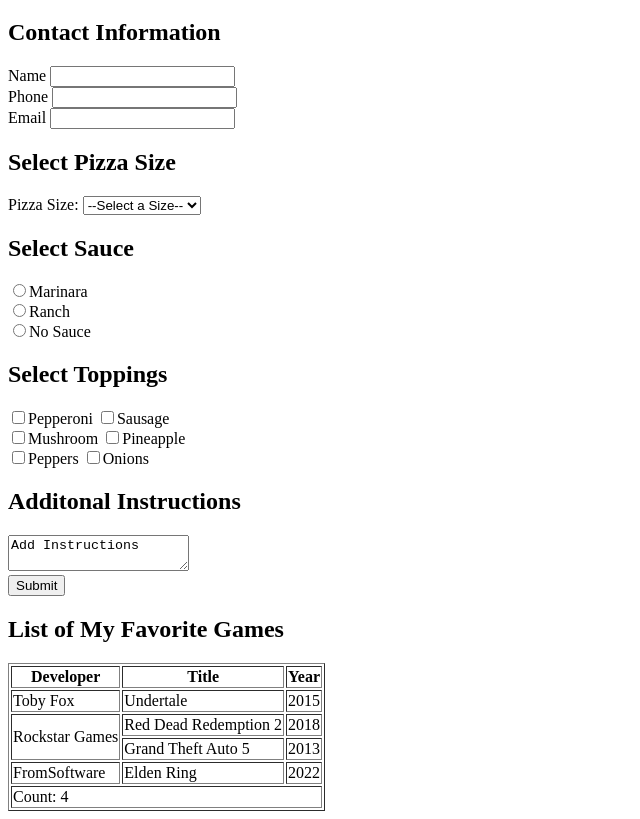
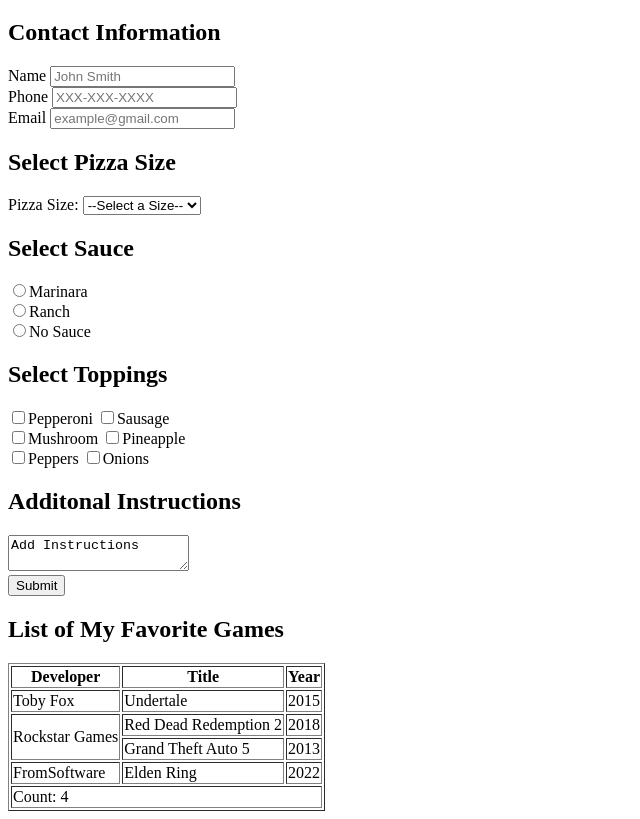
Before and after one commit to miggiewiggie/TablesandFormsAssignment, a plain HTML site: page index.html in a window 1280 px wide. Shown: the part 61-880 px from the top of the page, without its empty margins (0-640 px from the left). Drawn offline with Linux system fonts and the light colour scheme.

Commit message:
Add files via upload

```diff
--- a/index.html
+++ b/index.html
@@ -9,11 +9,11 @@
         <section>
             <h2>Contact Information</h2>
             <label for="inName">Name</label>
-            <input type="text" name="inName" id="inName" required><br>
+            <input type="text" placeholder="John Smith" name="inName" id="inName" required><br>
             <label for="inPhone">Phone</label>
-            <input type="tel" pattern="[0-9]{3}-[0-9]{3}-[0-9]{4}" name="inPhone" id="inPhone" required><br>
+            <input type="tel" placeholder ="XXX-XXX-XXXX" pattern="[0-9]{3}-[0-9]{3}-[0-9]{4}" name="inPhone" id="inPhone" required><br>
             <label for="inEmail">Email</label>
-            <input type="email" name="inEmail" id="inEmail" required><br>
+            <input type="email" placeholder= "example@gmail.com" name="inEmail" id="inEmail" required><br>
         </section>
         <section>
             <h2>Select Pizza Size</h2>
```
